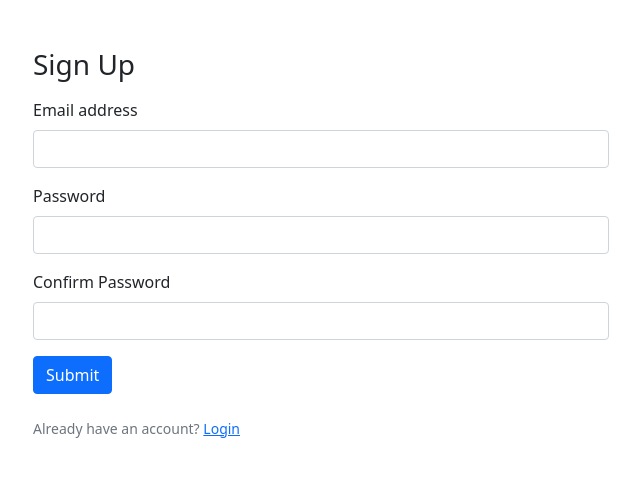
After one commit to Omachonu-prosper/debts-and-dough, a Flask app: page /signup in a window 1280 px wide. The commit adds this page. Shown: the top 477 px of the page, without its empty margins (319-959 px from the left). Run offline with Flask 3, Linux system fonts and the light colour scheme.

Commit message:
Finish up with the front end

```diff
--- a/app.py
+++ b/app.py
@@ -6,6 +6,16 @@ app = Flask(__name__)
 @app.route('/')
 def home_page():
     return render_template('index.html', title='Home page')
+
+
+@app.route('/login')
+def login_page():
+    return render_template('login.html', title='Login')
+
+
+@app.route('/signup')
+def signup_page():
+    return render_template('signup.html', title='Signup')
 
 
 @app.route('/debts')
--- a/templates/dough.html
+++ b/templates/dough.html
@@ -63,7 +63,7 @@
                                 <div class="mb-3">
                                     <input  type="number" inputmode="decimal" pattern="[0-9]+(\.[0-9]{1,2})?" class="form-control" id="addDebtInput">
                                 </div>
-                                <button type="submit" class="btn btn-dager">Reduce dough</button>
+                                <button type="submit" class="btn btn-danger">Reduce dough</button>
                             </form>
                         </div>
                     </div>
--- a/templates/index.html
+++ b/templates/index.html
@@ -9,7 +9,7 @@
             </a>
 
             <ul class="dropdown-menu" aria-labelledby="dropdownMenuLink">
-                <li><a class="dropdown-item" href="#">Logout</a></li>
+                <li><a class="dropdown-item" href="{{ url_for('login_page') }}">Logout</a></li>
             </ul>
         </div>
         <span class="navbar-brand mb-0 h1 pl-7px">Hi Prosper</span>
--- /dev/null
+++ b/templates/signup.html
@@ -0,0 +1,30 @@
+{% extends "layout.html" %}
+{% block content %}
+
+<div class="container mt-5" style="max-width: 600px;">
+    <h3 class="mb-3">Sign Up</h3>
+
+    <form class="needs-validation" novalidate>
+        <div class="mb-3">
+            <label for="exampleInputEmail1" class="form-label">Email address</label>
+            <input type="email" class="form-control" id="exampleInputEmail1" aria-describedby="emailHelp">
+        </div>
+
+        <div class="mb-3">
+            <label for="exampleInputPassword1" class="form-label">Password</label>
+            <input type="password" class="form-control" id="exampleInputPassword1">
+        </div>
+
+        <div class="mb-3">
+            <label for="confirmPassword" class="form-label">Confirm Password</label>
+            <input type="password" class="form-control" id="confirmPassword">
+        </div>
+
+        <button type="submit" class="btn btn-primary">Submit</button>
+
+        <div id="emailHelp" class="form-text mt-4">Already have an account? <a href="{{ url_for('login_page') }}">Login</a></div>
+    </form>
+</div>
+
+
+{% endblock %}
```
Also changed, not shown: templates/login.html (added, +24 -0 lines).
